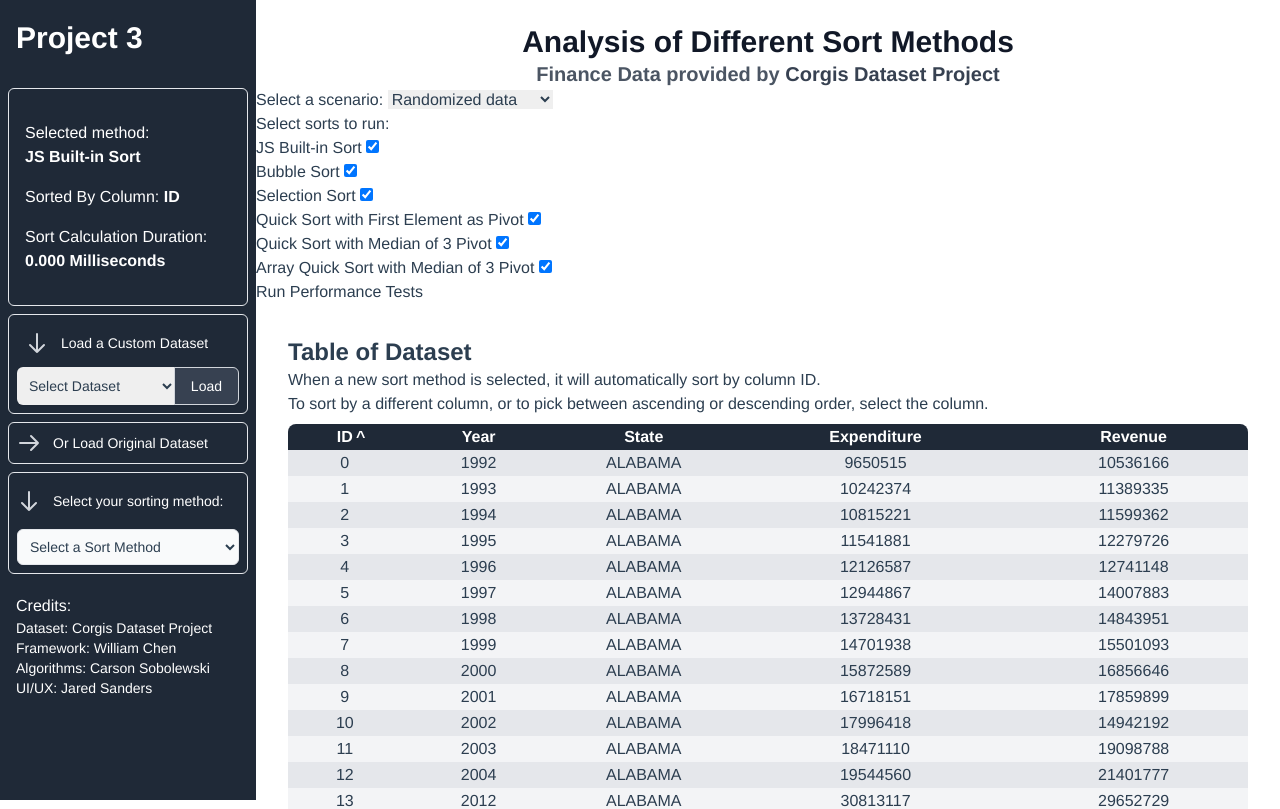
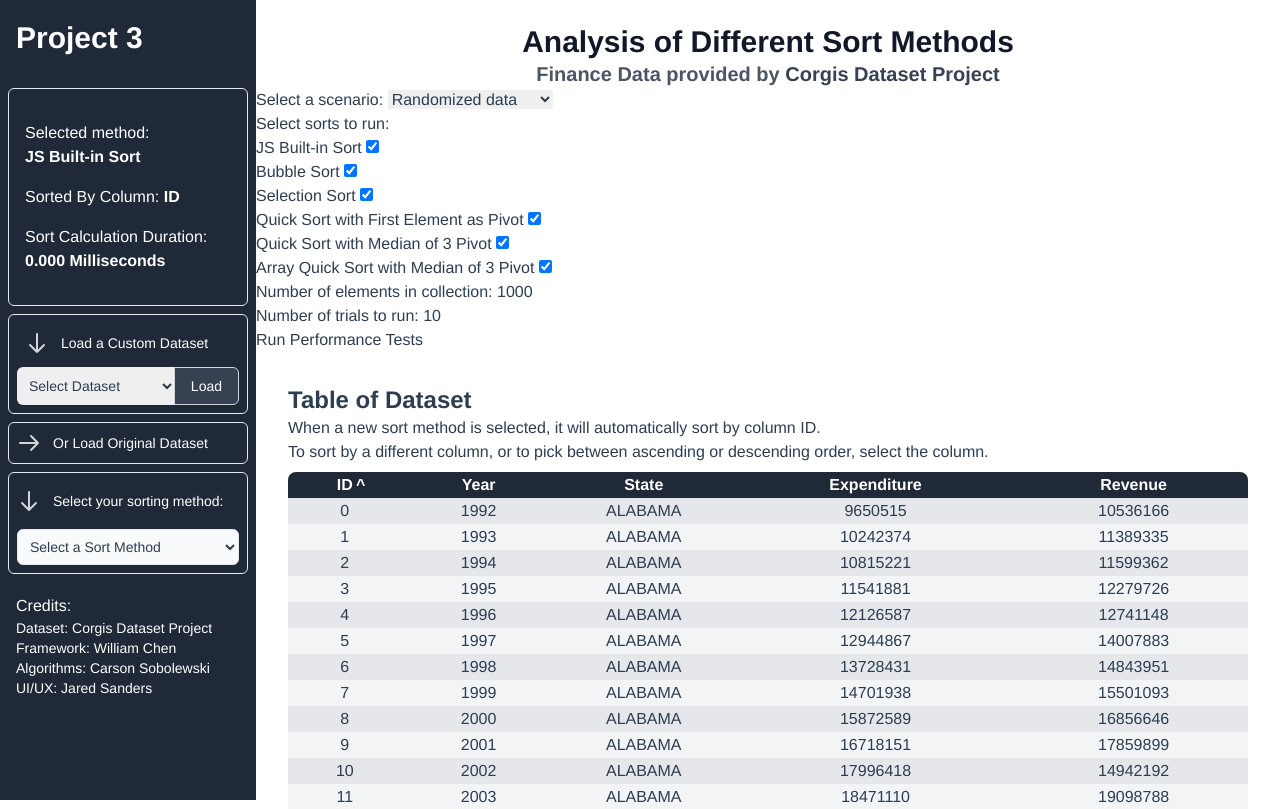
Before and after one commit to Exanite/DsaProject, a Vue app: page /#/ in a window 1280 px wide. Shown: the top 809 px of the page. Built offline with nearby package versions, Linux system fonts and the light colour scheme.

Commit message:
Add form inputs for element and trial counts

```diff
--- a/src/components/SortProfiler.vue
+++ b/src/components/SortProfiler.vue
@@ -12,6 +12,14 @@
         {{ strategy.name }}
         <input :id="strategy.key" v-model="selectedSortStrategies" :value="strategy" type="checkbox">
       </label>
+    </label>
+    <label>
+      Number of elements in collection:
+      <input type="number" v-model="selectedElementCount" min="1" max="1000000">
+    </label>
+    <label>
+      Number of trials to run:
+      <input type="number" v-model="selectedTrialCount" min="1" max="100">
     </label>
     <input class="w-min cursor-pointer" type="submit" value="Run Performance Tests">
   </form>
@@ -80,11 +88,12 @@
 
       return {
         sortStrategies: props.sortStrategies,
+        scenarios: scenarios,
 
-        scenarios: scenarios,
         selectedScenario: selectedScenario,
-
         selectedSortStrategies: selectedSortStrategies,
+        selectedElementCount: selectedElementCount,
+        selectedTrialCount: selectedTrialCount,
 
         run: run,
       };
```
